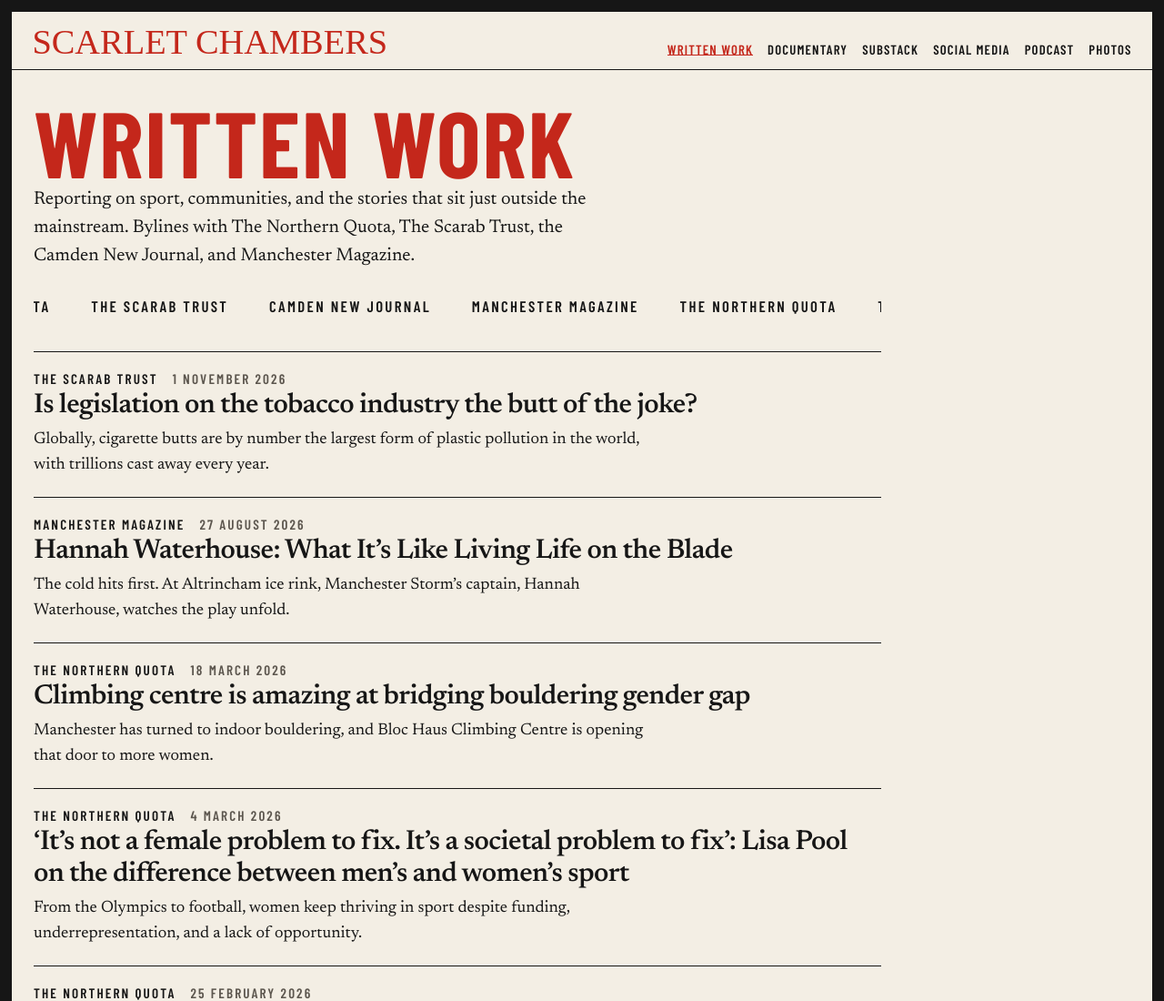
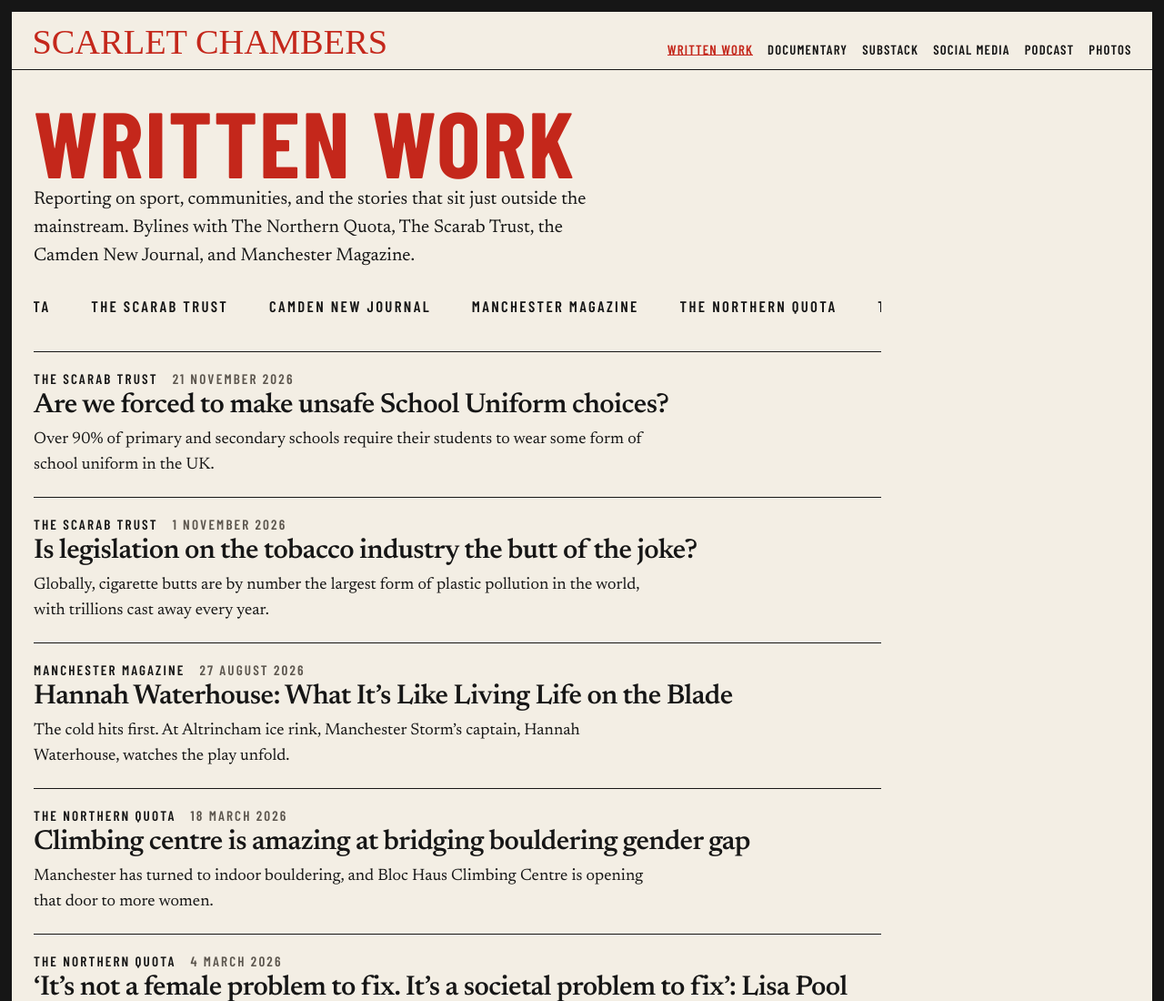
Before and after one commit to Rainydaysahead/Journoportfolio, a plain HTML site: page written-work.html in a window 1280 px wide. Shown: the top 1100 px of the page at 91% size. Drawn offline with nearby package versions, Linux system fonts and the light colour scheme.

Commit message:
Add the Scarab Trust school uniform story to Written Work.
Co-authored-by: Cursor <cursoragent@cursor.com>

```diff
--- a/written-work.html
+++ b/written-work.html
@@ -42,6 +42,12 @@
           </ul>
         </div>
       </div>
+
+      <article class="piece">
+        <p class="meta"><a href="https://www.scarabtrust.org.uk/">The Scarab Trust</a><time datetime="2026-11-21">21 November 2026</time></p>
+        <h2><a href="https://www.scarabtrust.org.uk/post/are-we-forced-to-make-unsafe-school-uniform-choices">Are we forced to make unsafe School Uniform choices?</a></h2>
+        <p>Over 90% of primary and secondary schools require their students to wear some form of school uniform in the UK.</p>
+      </article>
 
       <article class="piece">
         <p class="meta"><a href="https://www.scarabtrust.org.uk/">The Scarab Trust</a><time datetime="2026-11-01">1 November 2026</time></p>
```
